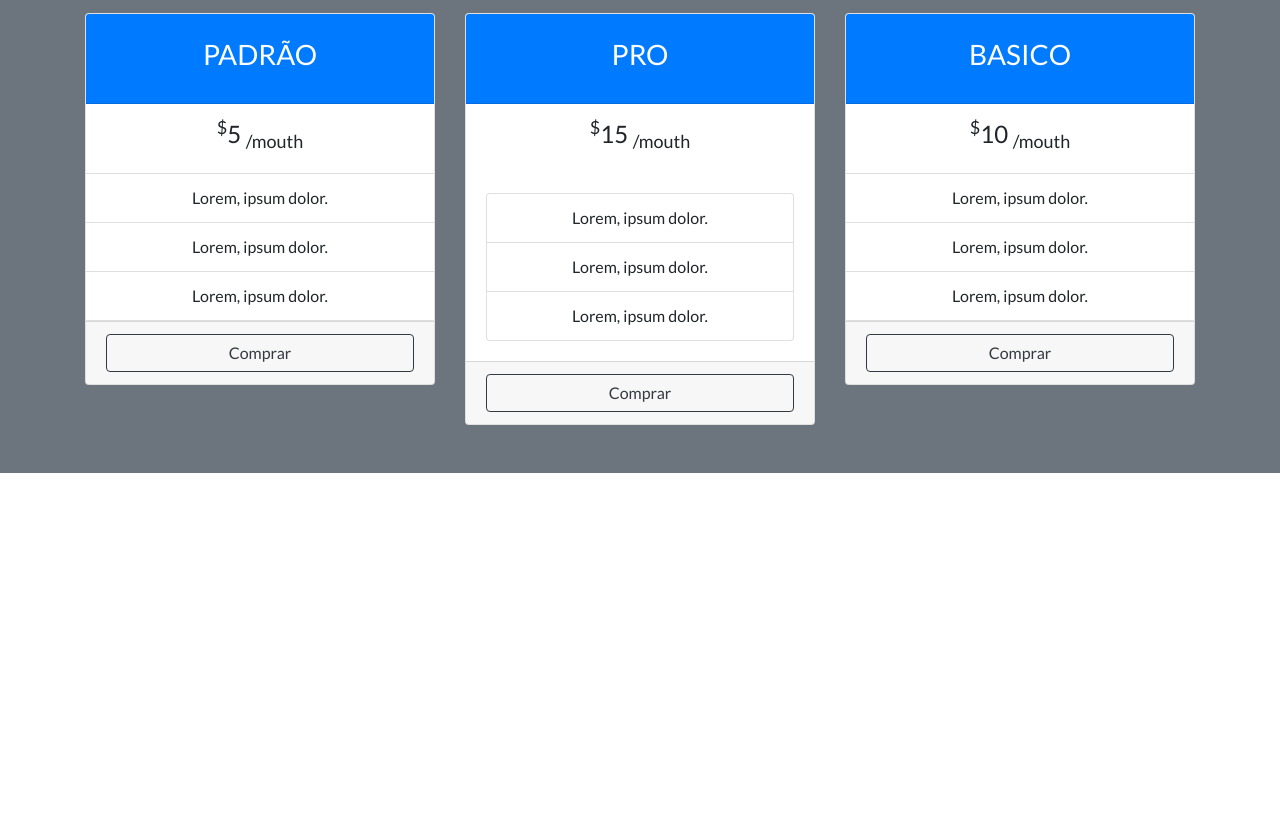
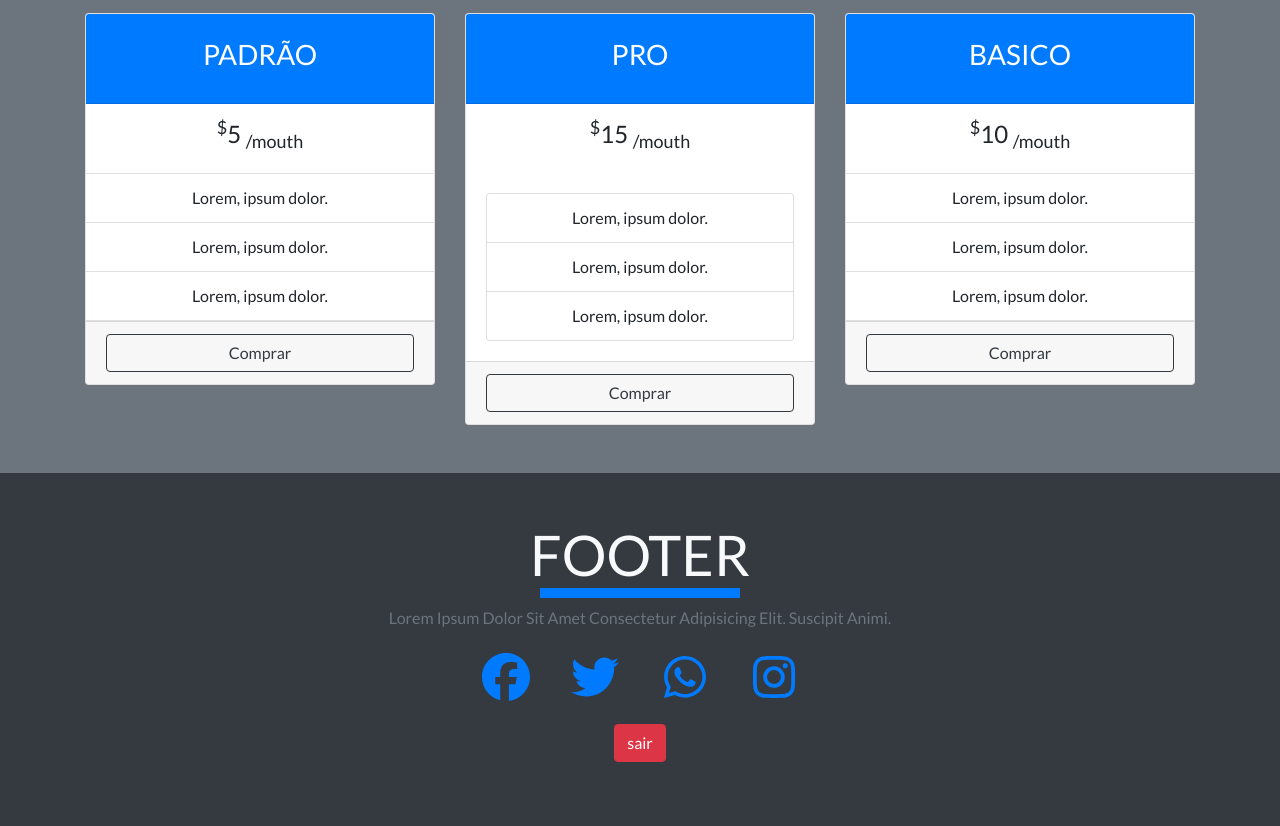
Before and after one commit to iurylippo/projetoBootstrap1, a plain HTML site: page index.html in a window 1280 px wide. Shown: the part 8162-8988 px from the top of the page. Before the commit the page ends 8635 px from the top, so only its background shows below. Drawn offline with Linux system fonts and the light colour scheme.

Commit message:
adciona o footer

```diff
--- a/index.html
+++ b/index.html
@@ -742,6 +742,66 @@
         </div>
     </section>
     <!-- fim section precos -->
+    <!-- section footer -->
+    <footer id="footer" class="bg-dark py-5">
+        <div class="container">
+            <!-- titulo -->
+            <div class="row">
+                <div class="col text-center">
+                    <h1 class="display-4 text-uppercase text-light mb-0">
+                        <strong>footer</strong>
+                    </h1>
+                    <div class="titulo-underline bg-primary"></div>
+                    <p class="mt-2 text-capitalize text-muted">
+                        Lorem ipsum dolor sit amet consectetur adipisicing elit. Suscipit animi.
+                    </p>
+                </div>
+            </div>
+            <!-- fim do titulo -->
+            <div class="row">
+                <div class="col text-center">
+                    <a href="#" class="btn">
+                        <i class="fab fa-facebook fa-3x text-primary-m2"></i>
+                    </a>
+                    <a href="#" class="btn">
+                        <i class="fab fa-twitter fa-3x text-primary-m2"></i>
+                    </a>
+                    <a href="#" class="btn">
+                        <i class="fab fa-whatsapp fa-3x text-primary-m2"></i>
+                    </a>
+                    <a href="#" class="btn">
+                        <i class="fab fa-instagram fa-3x text-primary-m2"></i>
+                    </a>
+                    <button type="button" class="btn btn-danger d-block mx-auto my-3" data-toggle="modal" data-target="#modal">sair</button>
+                </div>
+            </div>
+        </div>
+    </footer>
+    <!-- fim section footer -->
+
+    <!--  moadal -->
+    <div class="modal fade" id="modal">
+        <div class="modal-dialog">
+            <div class="modal-content">
+                <!-- modal header -->
+                <div class="modal-header">
+                    <h3 class="modal-title">desculpe por sair</h3>
+                    <button type="button" class="close" data-dismiss="modal">&times;</button>
+                </div>
+                <!-- modal body -->
+                <div class="modal-body">
+                    <p>exemplo de texto modal</p>
+                </div>
+                <!-- modal footer -->
+                <div class="modal-footer">
+                    <button type="button" class="btn btn-danger" data-dismiss="modal">fechar</button>
+                </div>
+
+            </div>
+        </div>
+    </div>
+
+
 
 
 
```
